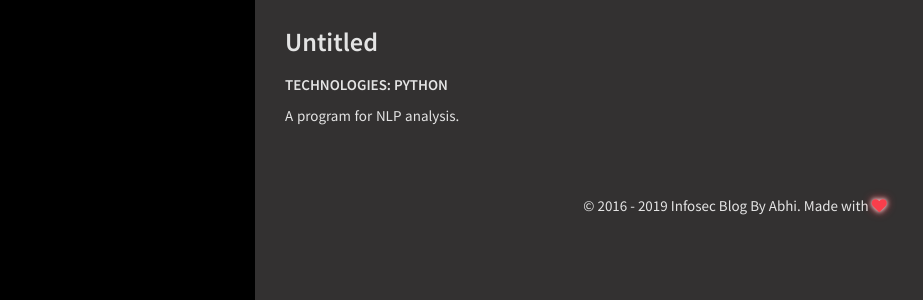
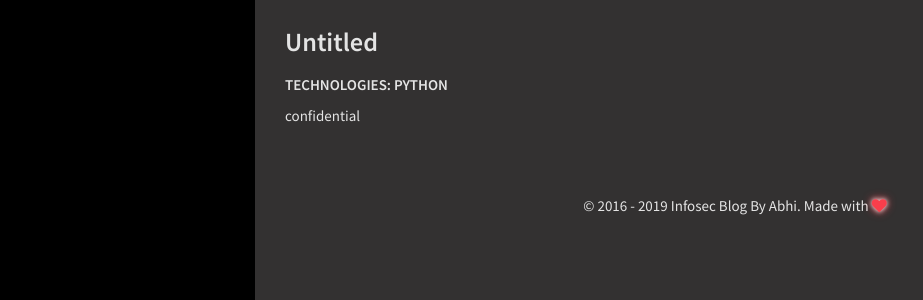
Before and after one commit to abhiabhi2306/abhiabhi2306.github.io, a Jekyll site: the page built from projects.html, in a window 1280 px wide. Shown: the part 582-882 px from the top of the page, without its empty margins (65-988 px from the left). Built offline with Jekyll 4.4.1, drawn with Linux system fonts in a browser that asks for light colours.

Commit message:
Update projects.yml

```diff
--- a/_data/projects.yml
+++ b/_data/projects.yml
@@ -14,5 +14,5 @@
   projects:
     - name: Untitled
       technologies: python
-      description: A program for NLP analysis.
+      description: confidential
       github: https://github.com/abhiabhi2306/
```
